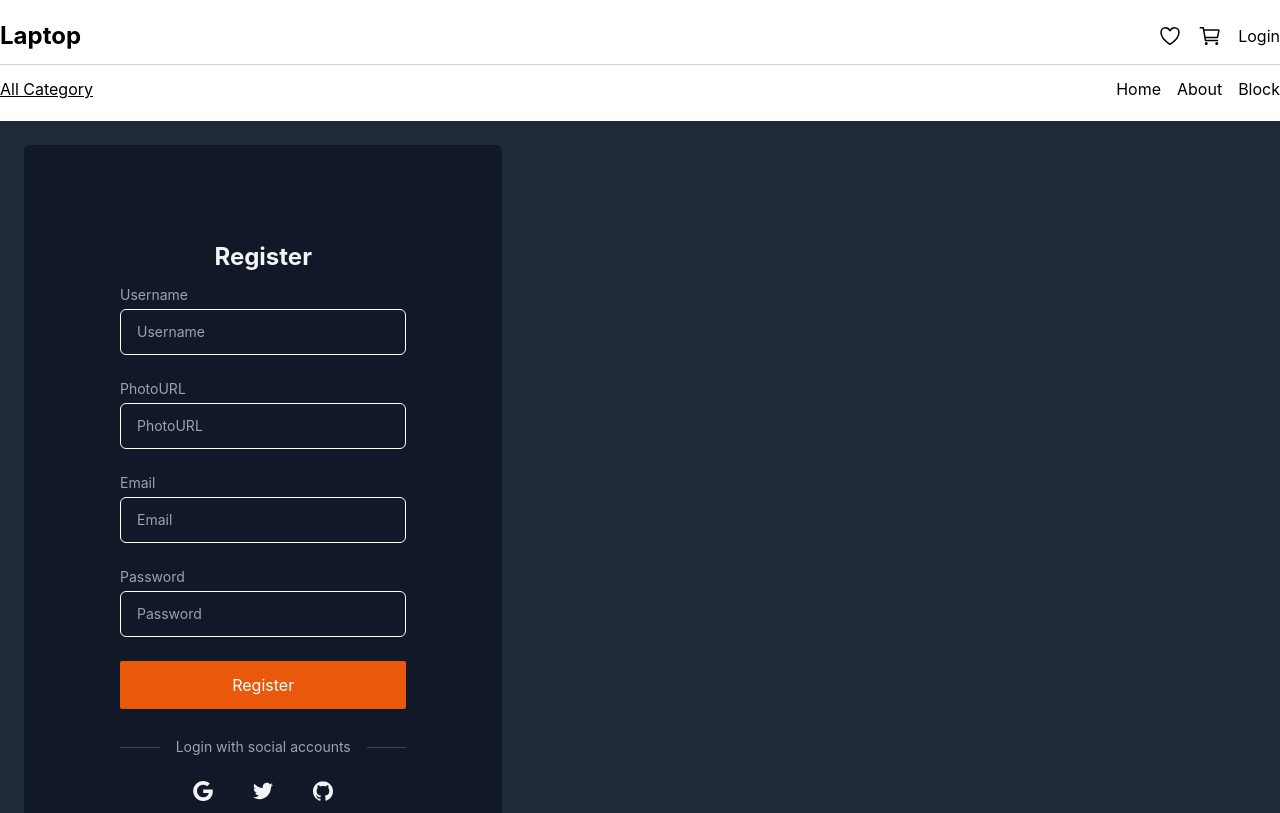
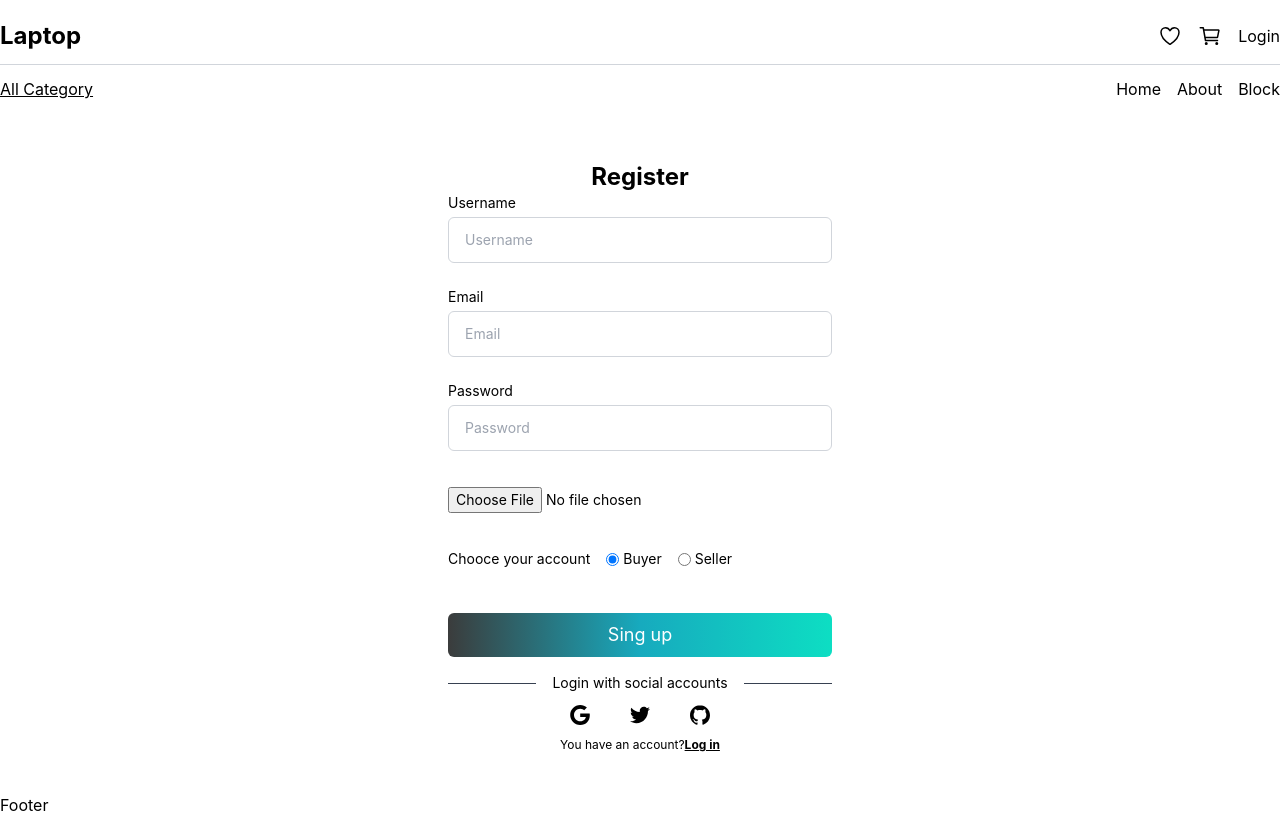
Before and after one commit to mostafizar-rahman/Resale-Laptop-Client, a React (Create React App) app: page /singup in a window 1280 px wide. Shown: the top 813 px of the page. Built offline with nearby package versions, Linux system fonts and the light colour scheme; no server answers.

Commit message:
design login and singup page

```diff
--- a/src/Components/Button/Button.js
+++ b/src/Components/Button/Button.js
@@ -3,7 +3,7 @@ import './Button.css'
 function Button({children}) {
   return (
     <div>
-        <button className='btn btn_bg w-full text-white text-lg py-2'>
+        <button className='btn btn_bg w-full text-white text-lg py-2 rounded-md'>
             {children}
         </button>
     </div>
--- a/src/Page/Login/Login.js
+++ b/src/Page/Login/Login.js
@@ -1,5 +1,6 @@
 import React, { useContext, useState } from 'react'
 import { Link, useLocation, useNavigate } from 'react-router-dom'
+import Button from '../../Components/Button/Button'
 import { AuthContext } from '../../Context/AuthProvider'
 
 
@@ -23,12 +24,12 @@ function Login() {
                     email: result.user.email
 
                 }
-                fetch(`https://module-70-server.vercel.app/jwt`,{
-                    method:'POST',
-                    headers:{
-                        'content-type':'application/json'
+                fetch(`https://module-70-server.vercel.app/jwt`, {
+                    method: 'POST',
+                    headers: {
+                        'content-type': 'application/json'
                     },
-                    body:JSON.stringify(currentUser)
+                    body: JSON.stringify(currentUser)
                 })
                     .then(res => res.json())
                     .then(data => {
@@ -38,46 +39,44 @@ function Login() {
                 form.reset()
 
             })
-            .catch(error =>{
+            .catch(error => {
                 const errorCode = error.code.slice(5, -1);
                 setError(errorCode)
-            } )
+            })
 
     }
 
-    const handleGoogleLogin = () =>{
+    const handleGoogleLogin = () => {
         userLoginWithGoogle()
-        .then(()=>{
+            .then(() => {
                 navigate(url, { replace: true })
             })
             .catch(err => console.log(err))
     }
 
     return (
-        <div>
-            <section className="p-6 bg-gray-800 text-gray-100">
-                <div className="container grid gap-6 mx-auto lg:grid-cols-2 xl:grid-cols-5">
-                    <div className="w-full px-6 py-16 rounded-md sm:px-12 md:px-16 xl:col-span-2 bg-gray-900">
-                        <div className="w-full max-w-md p-8 space-y-3 rounded-xl bg-gray-900 text-gray-100">
+
+        <section className='max-w-[1400px] mx-auto py-10'>
+            <div className="w-full max-w-sm mx-auto">
                 <h1 className="text-2xl font-bold text-center">Login</h1>
                 <p className='text-red-600 capitalize'>{error}</p>
-                            <form onSubmit={handleFormSubmit} className="space-y-6 ng-untouched ng-pristine ng-valid">
+                <form onSubmit={handleFormSubmit} className="space-y-6">
                     <div className="space-y-1 text-sm">
-                                    <label htmlFor="eamil" className="block text-gray-400">Email</label>
-                                    <input type="email" name="email" placeholder="Email" className="w-full px-4 py-3 rounded-md border border-white bg-gray-900 text-gray-100 focus:border-violet-400" />
+                        <label htmlFor="eamil" className="block">Email</label>
+                        <input type="email" name="email" placeholder="Email" className="w-full px-4 py-3 rounded-md border border-gray-300" />
                     </div>
                     <div className="space-y-1 text-sm">
-                                    <label htmlFor="password" className="block text-gray-400">Password</label>
-                                    <input type="password" name="password" id="password" placeholder="Password" className="w-full px-4 py-3 rounded-md border border-white bg-gray-900 text-gray-100 focus:border-violet-400" />
-                                    <div className="flex justify-end text-xs text-gray-400">
+                        <label htmlFor="password" className="block">Password</label>
+                        <input type="password" name="password" id="password" placeholder="Password" className="w-full px-4 py-3 rounded-md border border-gray-300" />
+                        <div className="flex justify-end text-xs">
                             <Link  >Forgot Password?</Link>
                         </div>
                     </div>
-                                <button className="block w-full p-3 text-center rounded-sm bg-orange-600 text-white">Sign in</button>
+                    <Button>Log in</Button>
                 </form>
                 <div className="flex items-center pt-4 space-x-1">
                     <div className="flex-1 h-px sm:w-16 bg-gray-700"></div>
-                                <p className="px-3 text-sm text-gray-400">Login with social accounts</p>
+                    <p className="px-3 text-sm">Login with social accounts</p>
                     <div className="flex-1 h-px sm:w-16 bg-gray-700"></div>
                 </div>
                 <div className="flex justify-center space-x-4">
@@ -97,15 +96,12 @@ function Login() {
                         </svg>
                     </button>
                 </div>
-                            <p className="text-xs text-center sm:px-6 text-gray-400">Don't have an account?
-                                <Link to='/singup' className="underline text-gray-100">Sign up</Link>
+                <p className="text-xs text-center sm:px-6">Don't have an account?
+                    <Link to='/singup' className="underline font-bold">Sign up</Link>
                 </p>
             </div>
-                    </div>
+        </section>
 
-                </div>
-            </section>
-        </div>
     )
 }
 
--- a/src/Page/Login/Singup.js
+++ b/src/Page/Login/Singup.js
@@ -1,5 +1,6 @@
 import React, { useContext, useState } from 'react'
 import { Link, useLocation, useNavigate } from 'react-router-dom'
+import Button from '../../Components/Button/Button'
 import { AuthContext } from '../../Context/AuthProvider'
 
 
@@ -56,35 +57,47 @@ function Singup() {
 
     return (
         <div>
-            <section className="p-6 bg-gray-800 text-gray-100">
-                <div className="container grid gap-6 mx-auto lg:grid-cols-2 xl:grid-cols-5">
-                    <div className="w-full px-6 py-16 rounded-md sm:px-12 md:px-16 xl:col-span-2 bg-gray-900">
-                        <div className="w-full max-w-md p-8 space-y-3 rounded-xl bg-gray-900 text-gray-100">
+            <section className="">
+                <div className="">
+                    <div className=" ">
+                        <div className="w-full max-w-sm mx-auto py-10  ">
                             <h1 className="text-2xl font-bold text-center">Register</h1>
                             <p className='text-red-600 capitalize'>{error}</p>
-                            <form onSubmit={handleFormSubmit} className="space-y-6 ng-untouched ng-pristine ng-valid">
+                            <form onSubmit={handleFormSubmit} className="space-y-6">
                                 <div className="space-y-1 text-sm">
-                                    <label htmlFor="username" className="block text-gray-400">Username</label>
-                                    <input type="text" name="username" placeholder="Username" className="w-full px-4 py-3 rounded-md border border-white bg-gray-900 text-gray-100 focus:border-violet-400" />
+                                    <label htmlFor="username" className="block">Username</label>
+                                    <input type="text" name="username" placeholder="Username" className="w-full px-4 py-3 rounded-md border border-gray-300" />
                                 </div>
                                 <div className="space-y-1 text-sm">
-                                    <label htmlFor="photourl" className="block text-gray-400">PhotoURL</label>
-                                    <input type="text" name="photourl" placeholder="PhotoURL" className="w-full px-4 py-3 rounded-md border border-white bg-gray-900 text-gray-100 focus:border-violet-400" />
+                                    <label htmlFor="email" className="block">Email</label>
+                                    <input type="email" name="email" placeholder="Email" className="w-full px-4 py-3 rounded-md border border-gray-300" />
                                 </div>
                                 <div className="space-y-1 text-sm">
-                                    <label htmlFor="email" className="block text-gray-400">Email</label>
-                                    <input type="email" name="email" placeholder="Email" className="w-full px-4 py-3 rounded-md border border-white bg-gray-900 text-gray-100 focus:border-violet-400" />
+                                    <label htmlFor="password" className="block">Password</label>
+                                    <input type="password" name="password" placeholder="Password" className="w-full px-4 py-3 rounded-md border border-gray-300" />
                                 </div>
                                 <div className="space-y-1 text-sm">
-                                    <label htmlFor="password" className="block text-gray-400">Password</label>
-                                    <input type="password" name="password" placeholder="Password" className="w-full px-4 py-3 rounded-md border border-white bg-gray-900 text-gray-100 focus:border-violet-400" />
+                                    <input type="file" name="photo" className="w-full py-3 " />
+                                </div>
+                                <div className=" text-sm flex items-center space-x-4">
+                                    <label className="block">Chooce your account</label>
+                                    <label htmlFor="buyer" className='flex items-center'>
+                                        <input type="radio" id='buyer' name="user" defaultValue='Buyer' checked />
+                                        <span className="ml-1">Buyer</span>
+                                    </label>
+                                    <label htmlFor="seller" className='flex items-center'>
+                                        <input type="radio" id='seller' name="user" className="" defaultValue='Seller' />
+                                        <span className="ml-1">Seller</span>
+                                    </label>
                                 </div>
                                 <i className='text-red-600 '>{varify}</i>
-                                <button className="block w-full p-3 text-center rounded-sm  bg-orange-600 text-white">Register</button>
+                                <div className='pt-5'>
+                                    <Button>Sing up</Button>
+                                </div>
                             </form>
                             <div className="flex items-center pt-4 space-x-1">
                                 <div className="flex-1 h-px sm:w-16 bg-gray-700"></div>
-                                <p className="px-3 text-sm text-gray-400">Login with social accounts</p>
+                                <p className="px-3 text-sm">Login with social accounts</p>
                                 <div className="flex-1 h-px sm:w-16 bg-gray-700"></div>
                             </div>
                             <div className="flex justify-center space-x-4">
@@ -104,8 +117,8 @@ function Singup() {
                                     </svg>
                                 </button>
                             </div>
-                            <p className="text-xs text-center sm:px-6 text-gray-400">You have an account?
-                                <Link to='/login' className="underline text-gray-100">Log in</Link>
+                            <p className="text-xs text-center sm:px-6">You have an account?
+                                <Link to='/login' className="underline font-bold">Log in</Link>
                             </p>
                         </div>
                     </div>
```
Lines whose indentation alone changed are shown as unchanged.
